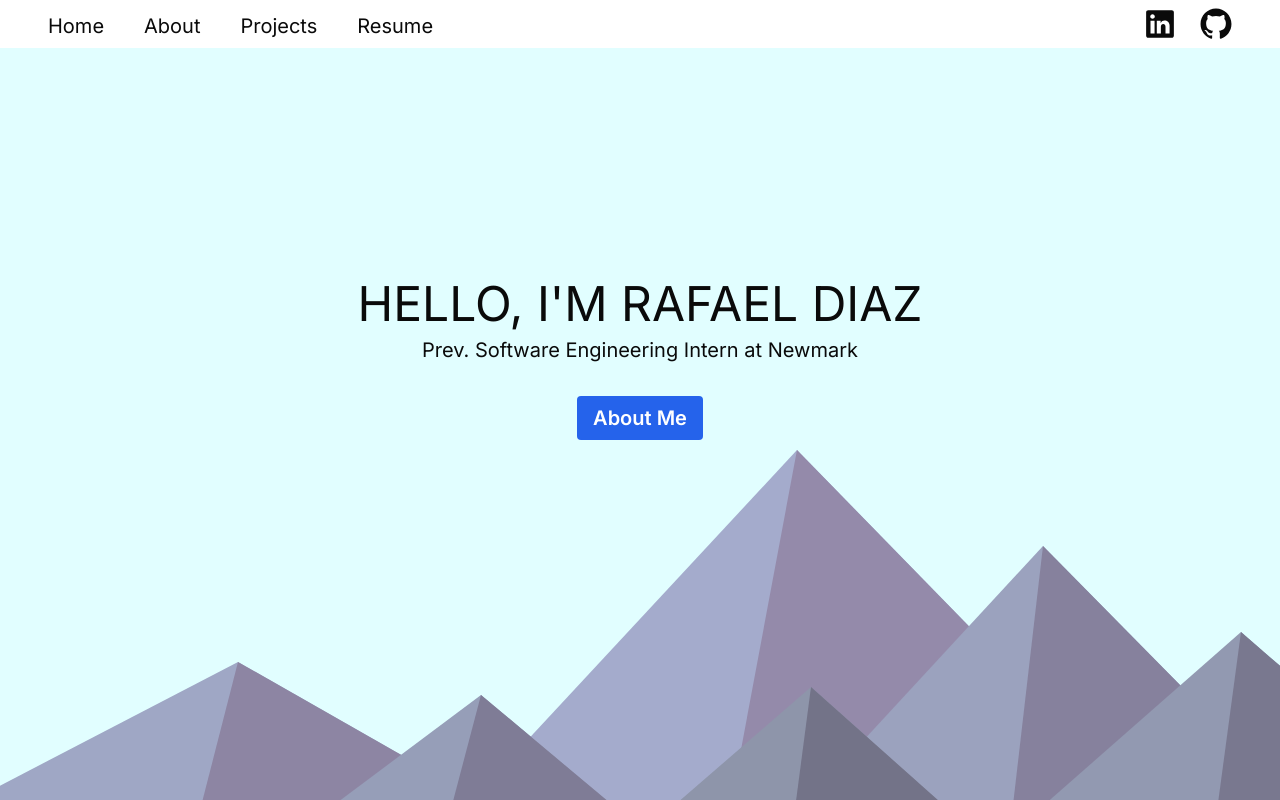
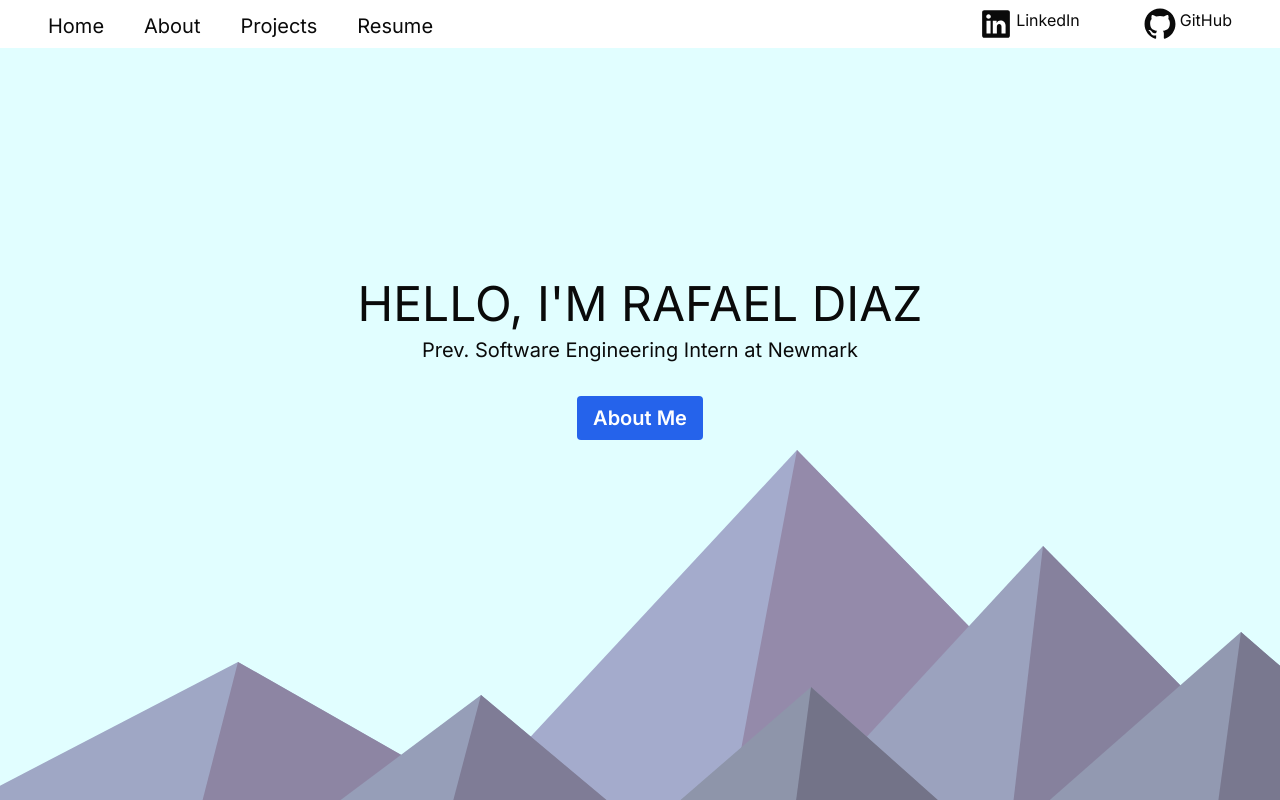
Before and after one commit to availe/Personal-Website-V2, a Next.js app: page / in a window 1280 px wide. Built offline with nearby package versions, Linux system fonts and the light colour scheme.

Commit message:
NavbarSocialListItem

```diff
--- /dev/null
+++ b/src/components/nav-bar-social-list-item.tsx
@@ -0,0 +1,22 @@
+import { GitHubLogoIcon, LinkedInLogoIcon } from "@radix-ui/react-icons";
+import Link from "next/link";
+
+interface NavbarSocialListItemProps {
+  href: string;
+  label: string;
+  icon: React.ElementType;
+  onItemClick?: () => void;
+}
+
+const NavbarSocialListItem = ({ href, icon: Icon, label }: NavbarSocialListItemProps) => {
+  const itemClass = `flex ml-10 gap-1 hover:border-b`;
+
+  return (
+    <a href={href} target="_blank" rel="noopener noreferrer" className="flex ml-10 gap-1 hover:border-b">
+      <Icon className="w-8 h-8" />
+      <span>{label}</span>
+    </a>
+  );
+};
+
+export default NavbarSocialListItem;
--- a/src/components/nav-bar.tsx
+++ b/src/components/nav-bar.tsx
@@ -6,6 +6,7 @@ import { Link, MenuIcon, XIcon } from "lucide-react";
 import NavbarListItem from "./nav-bar-list-item";
 import { usePathname, useRouter } from "next/navigation";
 import { GitHubLogoIcon, LinkedInLogoIcon } from "@radix-ui/react-icons";
+import NavbarSocialListItem from "./nav-bar-social-list-item";
 
 export default function NavBar() {
   const pathname = usePathname();
@@ -15,6 +16,19 @@ export default function NavBar() {
     { href: "/about", text: "About" },
     { href: "/projects", text: "Projects" },
     { href: "/resume", text: "Resume" },
+  ];
+
+  const socialDict = [
+    {
+      href: "https://www.linkedin.com/in/rafael-diaz1/",
+      icon: LinkedInLogoIcon,
+      label: "LinkedIn",
+    },
+    {
+      href: "https://github.com/availe",
+      icon: GitHubLogoIcon,
+      label: "GitHub",
+    },
   ];
 
   return (
@@ -27,14 +41,14 @@ export default function NavBar() {
             ))}
           </ul>
           <ul className="hidden md:flex gap-6 pr-10">
-            <a href="https://www.linkedin.com/in/rafael-diaz1/" target="_blank" rel="noopener noreferrer">
-              <LinkedInLogoIcon className="w-8 h-8" />
-              <span className="sr-only">LinkedIn</span>
-            </a>
-            <a href="https://github.com/availe" target="_blank" rel="noopener noreferrer">
-              <GitHubLogoIcon className="w-8 h-8" />
-              <span className="sr-only">GitHub</span>
-            </a>
+            {socialDict.map(({ href, icon, label }, index) => (
+              <NavbarSocialListItem
+                key={index}
+                href={href}
+                icon={icon}
+                label={label}
+              />
+            ))}
           </ul>
         </div>
         <div className="md:hidden">
@@ -50,6 +64,14 @@ export default function NavBar() {
                 {navDict.map(({ href, text }, index) => (
                   <NavbarListItem key={index} href={href} text={text} />
                 ))}
+                {socialDict.map(({ href, icon, label }, index) => (
+                  <NavbarSocialListItem
+                    key={index}
+                    href={href}
+                    icon={icon}
+                    label={label}
+                  />
+                ))}
               </ul>
             </DrawerContent>
           </Drawer>
```
